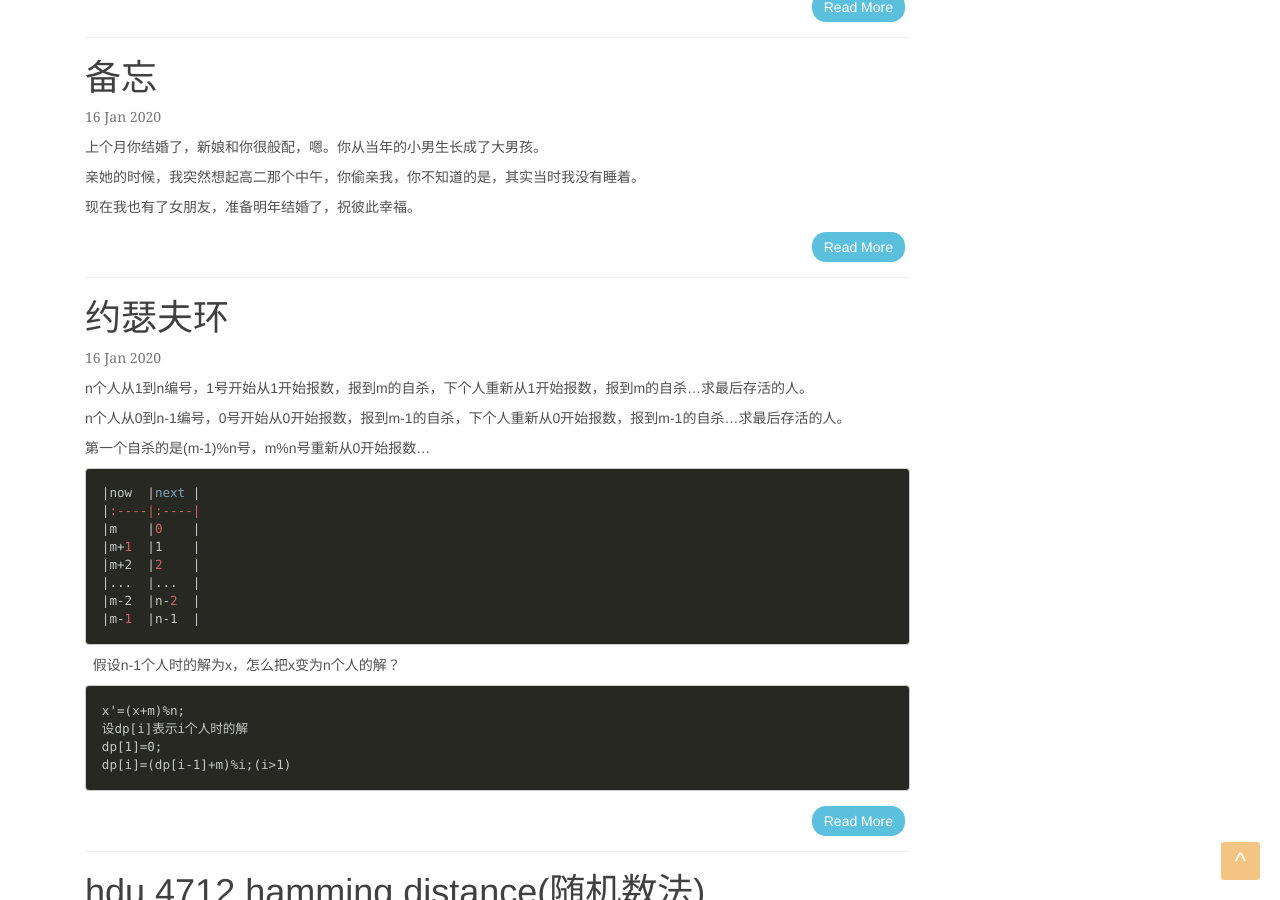
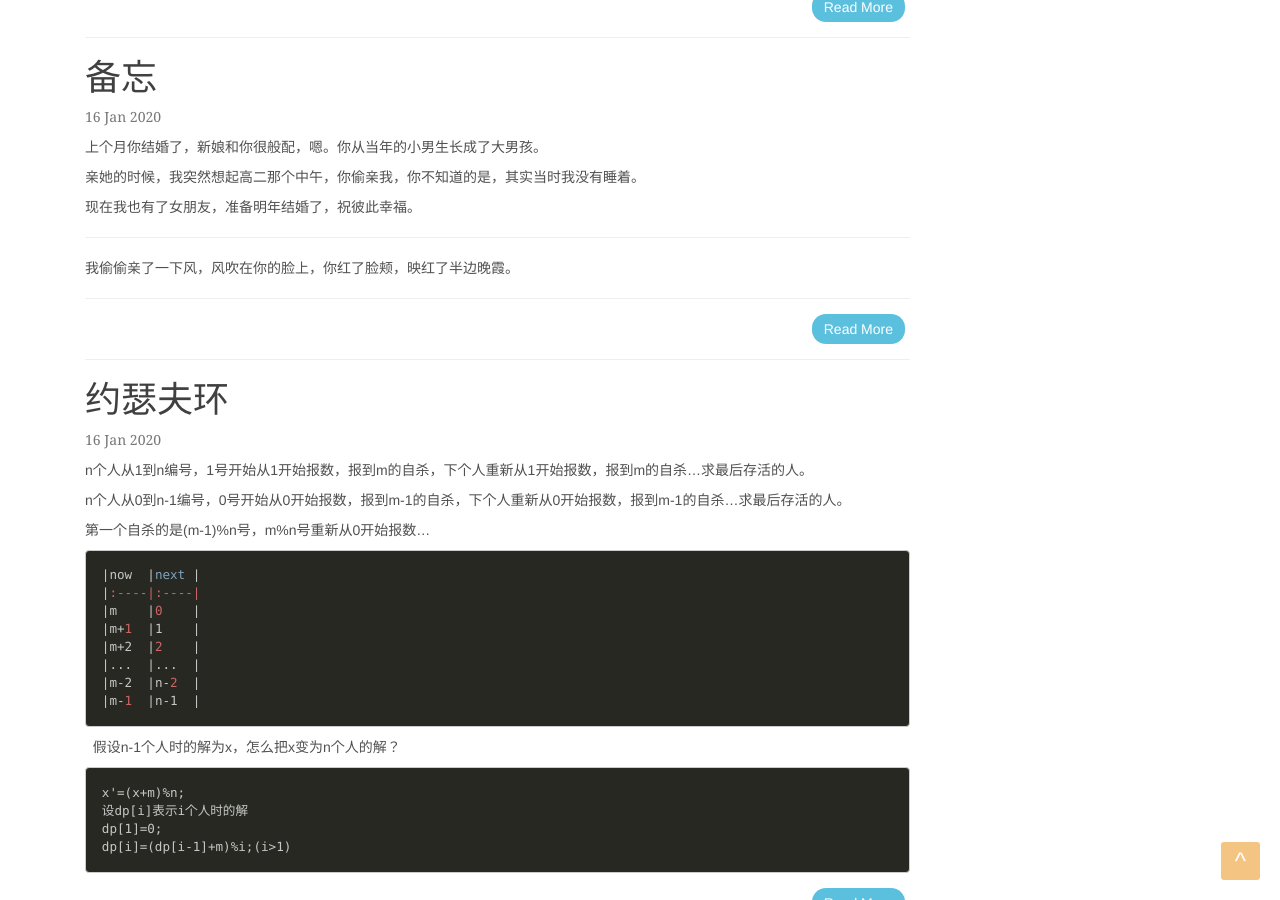
Before and after one commit to gongpixin/gongpixin.github.io, a Jekyll site: the page built from index.html, in a window 1280 px wide and 900 px high, scrolled down 1787 px. Built offline with Jekyll 4.4.1, drawn with Linux system fonts in a browser that asks for light colours; the list of posts is cut into pages by our own code.

Commit message:
up _posts/2020-01-16-notes.md

```diff
--- a/_posts/2020-01-16-notes.md
+++ b/_posts/2020-01-16-notes.md
@@ -10,3 +10,9 @@ tags:
 亲她的时候，我突然想起高二那个中午，你偷亲我，你不知道的是，其实当时我没有睡着。
 
 现在我也有了女朋友，准备明年结婚了，祝彼此幸福。
+
+---
+
+我偷偷亲了一下风，风吹在你的脸上，你红了脸颊，映红了半边晚霞。
+
+---
```
